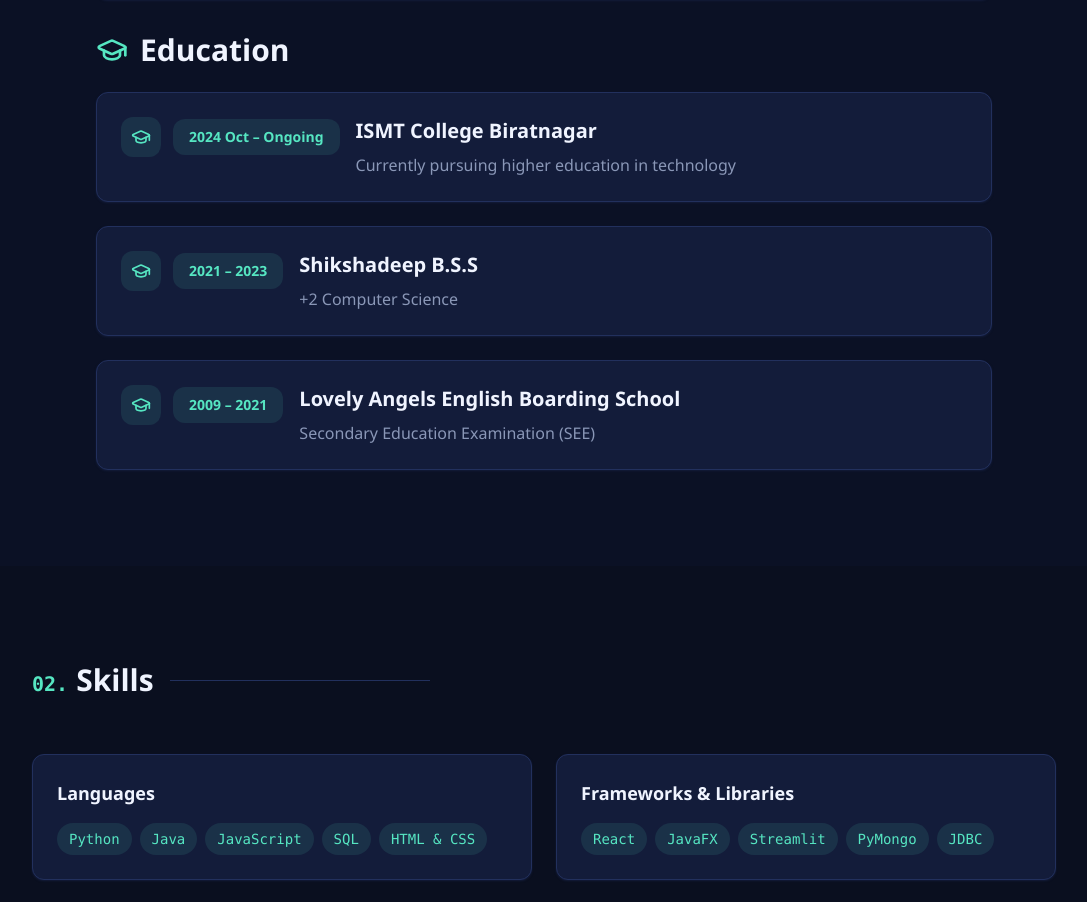
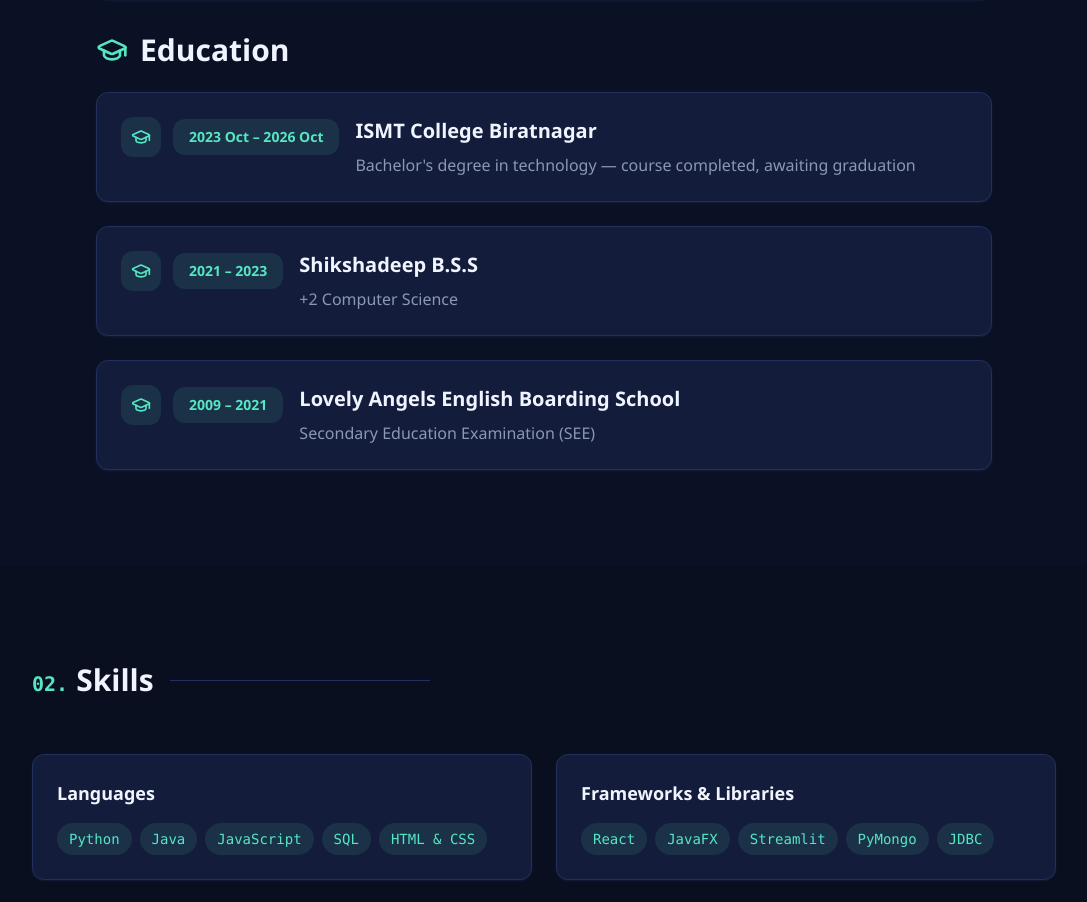
Before and after one commit to Ryuki-XD/Ryuki-XD.github.io, a React (Vite) app: page / in a window 1280 px wide. Shown: the part 1150-2052 px from the top of the page, without its empty margins (96-1183 px from the left). Built offline with nearby package versions, Linux system fonts and the light colour scheme; the HTML template or start-up script is replaced by a standard one.

Commit message:
Update ISMT education entry: bachelor's 2023-2026, awaiting graduation

```diff
--- a/src/components/About.tsx
+++ b/src/components/About.tsx
@@ -5,9 +5,9 @@ import SectionTitle from "./SectionTitle";
 const About = () => {
   const education = [
     {
-      period: "2024 Oct – Ongoing",
+      period: "2023 Oct – 2026 Oct",
       institution: "ISMT College Biratnagar",
-      description: "Currently pursuing higher education in technology",
+      description: "Bachelor's degree in technology — course completed, awaiting graduation",
       url: "https://ismt.edu.np/",
     },
     {
```
